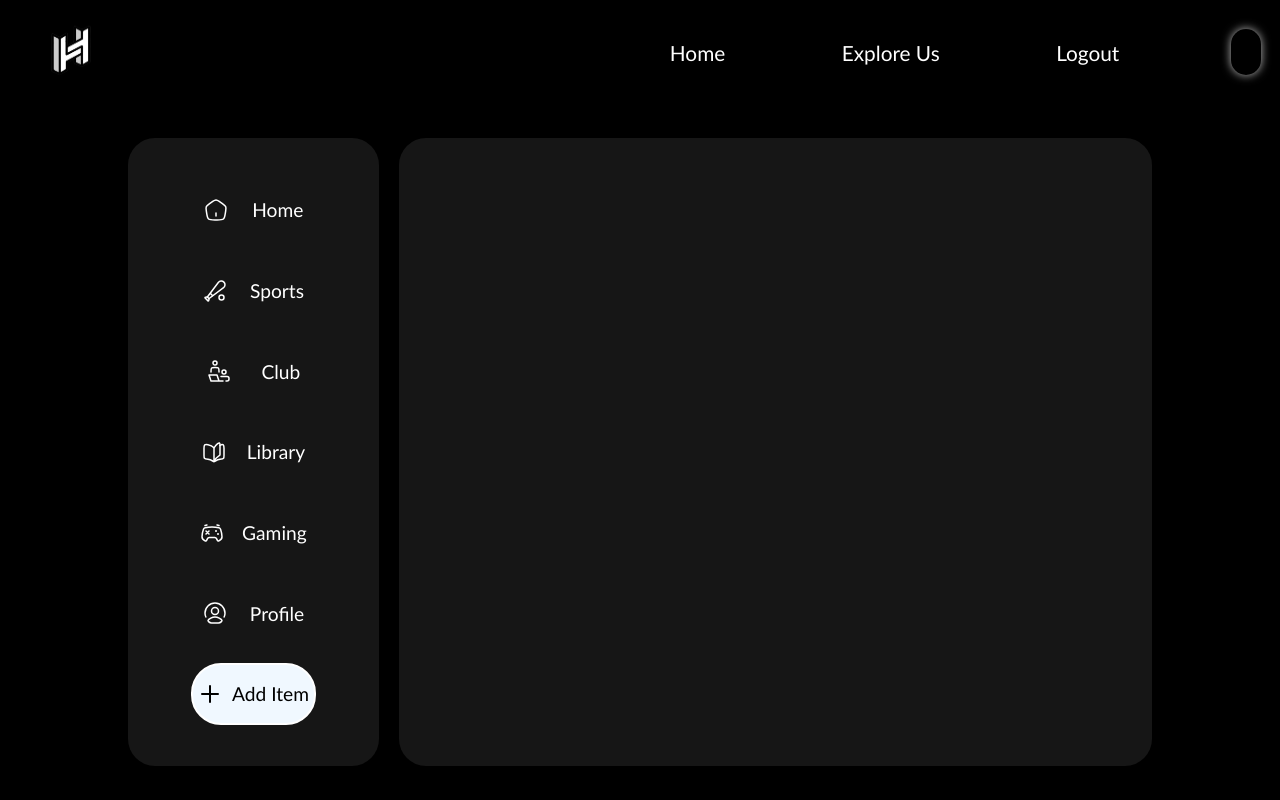
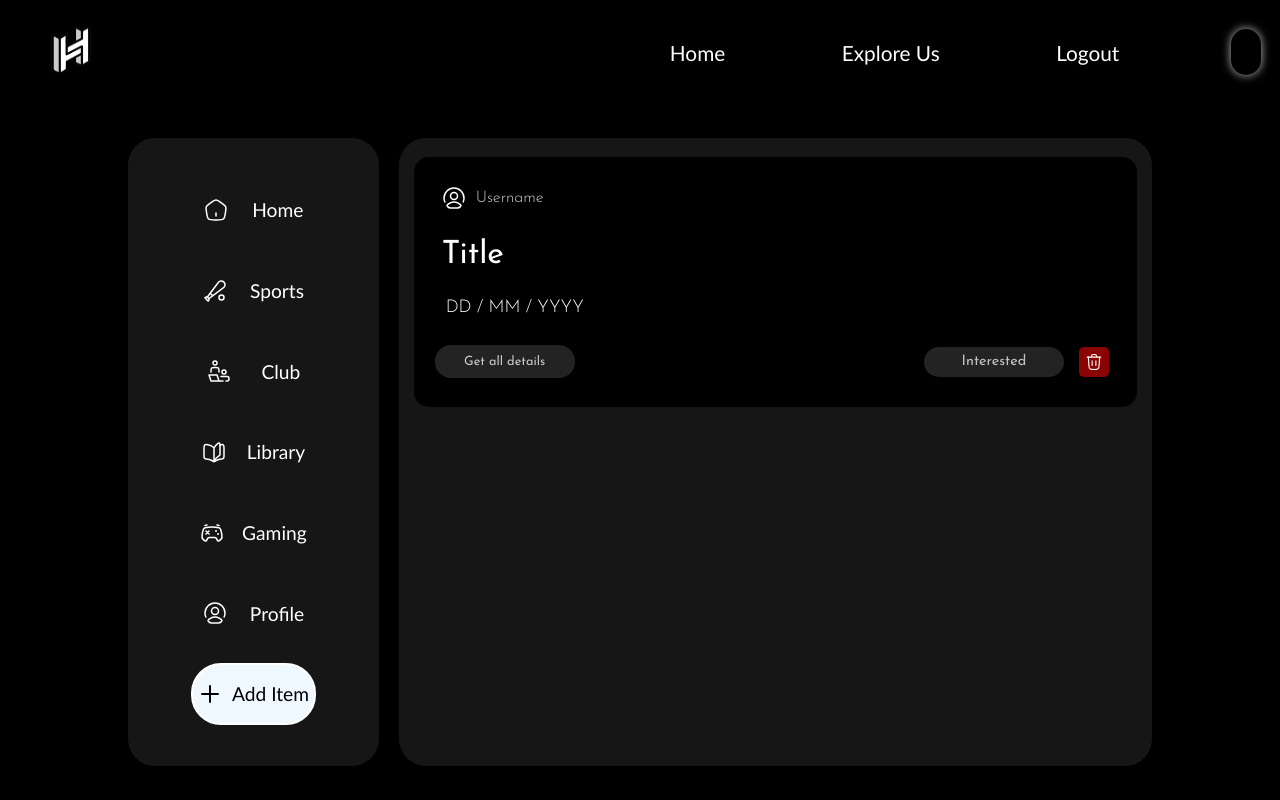
Before and after one commit to TusharSaxena2005/Full-How-ztellerz, a React (Vite) app in the folder Frontend/: page /broadcast in a window 1280 px wide. Built offline with nearby package versions, Linux system fonts and the light colour scheme; no server answers.

Commit message:
Created a design of broadcast and outer box of add item form

```diff
--- a/Frontend/src/components/BroadCast.css
+++ b/Frontend/src/components/BroadCast.css
@@ -50,3 +50,188 @@
     background-color: rgba(240, 248, 255, 0.485);
     transition: all 0.6s ease-in-out;
 }
+
+.broadcast-aside2-ele {
+    /* border: 1px solid white; */
+    width: 96%;
+    height: 94%;
+}
+
+#broadcast-aside2-ele1 {
+    display: flex;
+    flex-direction: column;
+    align-items: center;
+    gap: 20px;
+    padding: 0 10px;
+    overflow-y: auto;
+}
+
+#broadcast-aside2-ele2 {
+    display: none;
+}
+
+.broadcast-aside2-inner-ele1 {
+    width: 100%;
+    min-height: 250px;
+    background-color: rgb(0, 0, 0);
+    border-radius: 15px;
+    box-sizing: border-box;
+    display: flex;
+    flex-direction: column;
+    justify-content: space-evenly;
+    align-items: start;
+    padding: 0 10px 0 10px;
+}
+
+#broadcast-aside2-ele1::-webkit-scrollbar {
+    width: 5px;
+}
+
+#broadcast-aside2-ele1::-webkit-scrollbar-thumb {
+    background-color: rgba(255, 255, 255, 0.549);
+    border-radius: 10px;
+}
+
+.sidebar2-ele {
+    width: 100%;
+    min-height: 250px;
+    background-color: rgb(0, 0, 0);
+    border-radius: 15px;
+    box-sizing: border-box;
+    display: flex;
+    flex-direction: column;
+    justify-content: space-evenly;
+    align-items: center;
+    /* padding-left: 30px; */
+}
+
+.writer {
+    display: flex;
+    gap: 10px;
+    align-items: center;
+    width: 95%;
+}
+
+.writer p {
+    font-weight: 300;
+    font-family: 'Josefin Sans';
+    color: rgb(208, 208, 208);
+}
+
+.title {
+    width: 95%;
+}
+
+
+.title p {
+    font-family: 'Josefin Sans';
+    font-size: 2rem;
+}
+
+.date {
+    width: 95%;
+}
+
+.date p {
+    padding-left: 4px;
+    font-weight: 300;
+    font-family: 'Josefin Sans';
+    font-size: 1.1rem;
+}
+
+.details-btn {
+    font-family: 'Josefin Sans';
+    display: flex;
+    justify-content: center;
+    align-items: center;
+    background-color: rgb(35, 35, 35);
+    border: none;
+    width: 140px;
+    border-radius: 16px;
+    height: 100%;
+    cursor: pointer;
+    font-size: 0.8rem;
+    color: #c8c8c8;
+}
+
+.details-btn:hover {
+    background-color: rgb(116 116 116 / 36%);
+}
+
+.all-details-btn {
+    display: flex;
+    justify-content: space-between;
+    align-items: center;
+    width: 97%;
+    height: 33px;
+}
+
+.all-details-btn div {
+    /* border: 1px solid; */
+    width: 200px;
+    height: 30px;
+    display: flex;
+    justify-content: space-around;
+    align-items: center;
+}
+
+.interested {
+    background-color: rgb(35, 35, 35);
+    width: 70%;
+    border-radius: 30px;
+}
+
+#interested:hover {
+    background-color: rgb(116 116 116 / 36%);
+}
+
+.delete-broadcast {
+    width: 15%;
+    display: flex;
+    justify-content: center;
+    align-items: center;
+    border-radius: 5px;
+    background-color: #8a0404;
+}
+
+.delete-broadcast img {
+    width: 60%;
+}
+
+.delete-broadcast:hover {
+    background-color: red;
+}
+
+.delete-broadcast,
+.interested {
+    border: none;
+    height: 100%;
+    cursor: pointer;
+    color: rgba(255, 255, 255, 0.73);
+    font-family: 'Josefin Sans';
+    font-size: 0.9rem;
+}
+
+#outer-add-broadcast{
+    width: 100dvw;
+    height: 100dvh;
+    display: none;
+    justify-content: center;
+    align-items: center;
+    position: absolute;
+    top: 0;
+    backdrop-filter: blur(4px);
+}
+
+#inner-add-broadcast{
+    box-shadow: 0 0 22px gray;
+    width: 42%;
+    border-radius: 18px;
+    height: 74%;
+    display: flex;
+    flex-direction: column;
+    justify-content: start;
+    align-items: center;
+    background-color: black;
+    gap: 5px;
+}
--- a/Frontend/src/components/BroadCast.jsx
+++ b/Frontend/src/components/BroadCast.jsx
@@ -72,9 +72,38 @@ const BroadCast = () => {
                         </div>
                     </aside>
                     <div id='aside2-broadcast' className='aside'>
+                        <div id="broadcast-aside2-ele1" className="broadcast-aside2-ele">
+                            <ul className="broadcast-aside2-inner-ele1">
+                                <li className="sidebar2-ele">
+                                    <div className="writer">
+                                        <img src="icons/profileIcon.svg" alt="" />
+                                        <p>Username</p>
+                                    </div>
+                                    <div className="title">
+                                        <p>Title</p>
+                                    </div>
+                                    <div className="date">
+                                        <p>DD / MM / YYYY</p>
+                                    </div>
+                                    <div className="all-details-btn">
+                                        <button className='details-btn'>Get all details</button>
+                                        <div>
+                                            <button className="interested">Interested</button>
+                                            <button className="delete-broadcast">
+                                                <img src="icons/delete.svg" alt="" />
+                                            </button>
+                                        </div>
+                                    </div>
+                                </li>
+                            </ul>
+                        </div>
+                        <div id="broadcast-aside2-ele2" className="broadcast-aside2-ele"></div>
                     </div>
                 </main>
             </div>
+            <main id="outer-add-broadcast">
+                <div id="inner-add-broadcast"></div>
+            </main>
         </>
     )
 }
```
Lines whose indentation alone changed are shown as unchanged.
